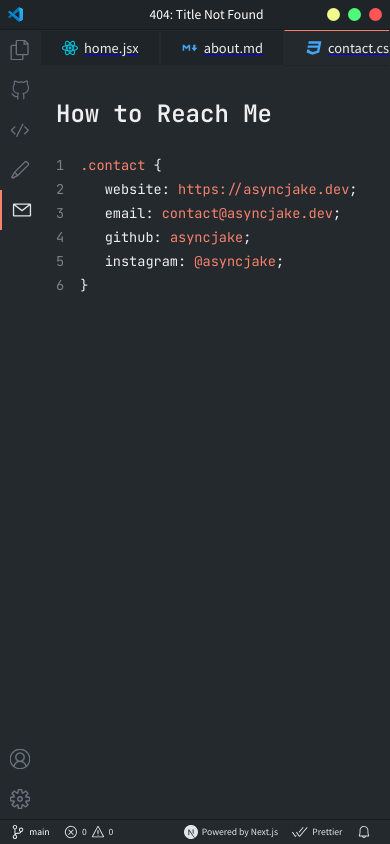
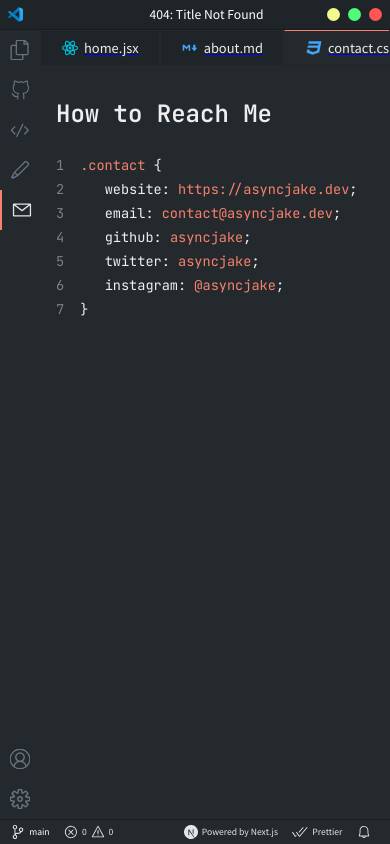
Before and after one commit to asyncjake/asyncjake.dev, a Next.js app: page /contact in a window 390 px wide. Built offline with nearby package versions, Linux system fonts and the light colour scheme.

Commit message:
Responsive bug fixed, notes consolidated

```diff
--- a/components/ContactSocialJson.jsx
+++ b/components/ContactSocialJson.jsx
@@ -21,11 +21,11 @@
   //   link: 'nitinranganath',
   //   href: 'https://www.linkedin.com/in/nitinranganath/',
   // },
-  // {
-  //   social: 'twitter',
-  //   link: 'iamnitinr',
-  //   href: 'https://www.twitter.com/iamnitinr',
-  // },
+  {
+    social: 'twitter',
+    link: 'asyncjake',
+    href: 'https://x.com/asyncjake',
+  },
   {
     social: 'instagram',
     link: '@asyncjake',
--- a/components/Head.jsx
+++ b/components/Head.jsx
@@ -20,6 +20,7 @@
       <meta property="og:image" content="https://imgur.com/4zi5KkQ.png" />
       <meta property="og:url" content="https://asyncjake.dev" />
       <meta name="twitter:card" content="summary_large_image" />
+      <meta name="viewport" content="width=device-width, initial-scale=1" />
     </Head>
   );
 };
--- a/pages/index.jsx
+++ b/pages/index.jsx
@@ -1,5 +1,4 @@
 import Link from 'next/link';
-import Illustration from '../components/Illustration';
 import styles from '../styles/HomePage.module.css';
 
 export default function HomePage() {
@@ -22,7 +21,6 @@
               <button className={styles.outlined}>Contact Me</button>
             </Link>
           </div>
-          {/* <Illustration className={styles.illustration} /> */}
         </div>
       </div>
     </>
```
Also changed, not shown: 2 other files (tests, documents, lock files or other folders).
